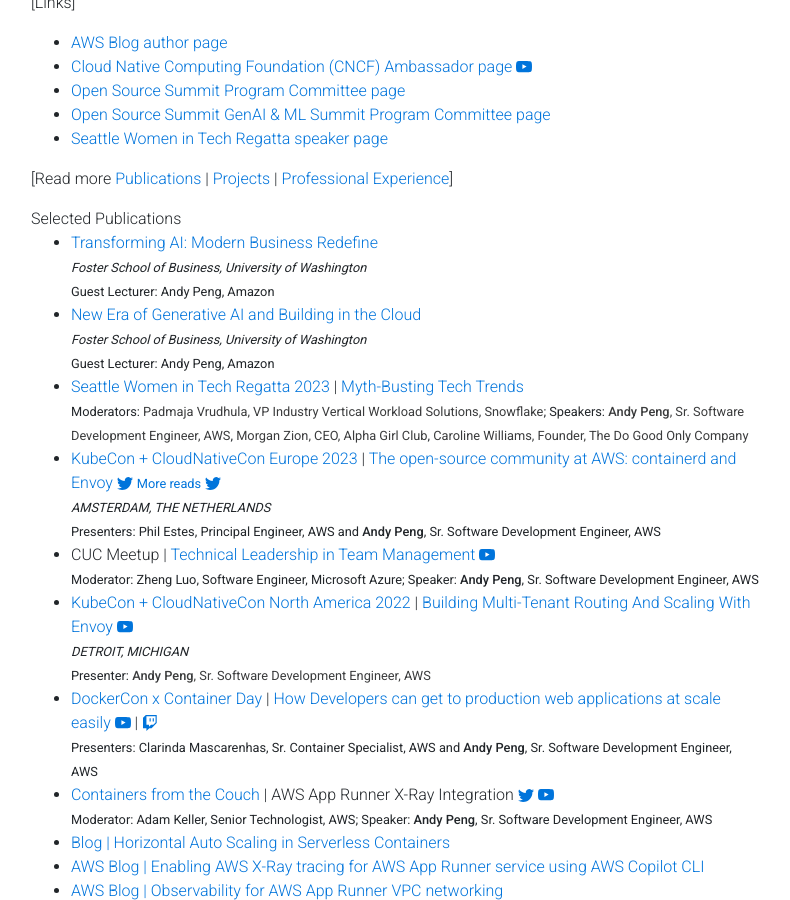
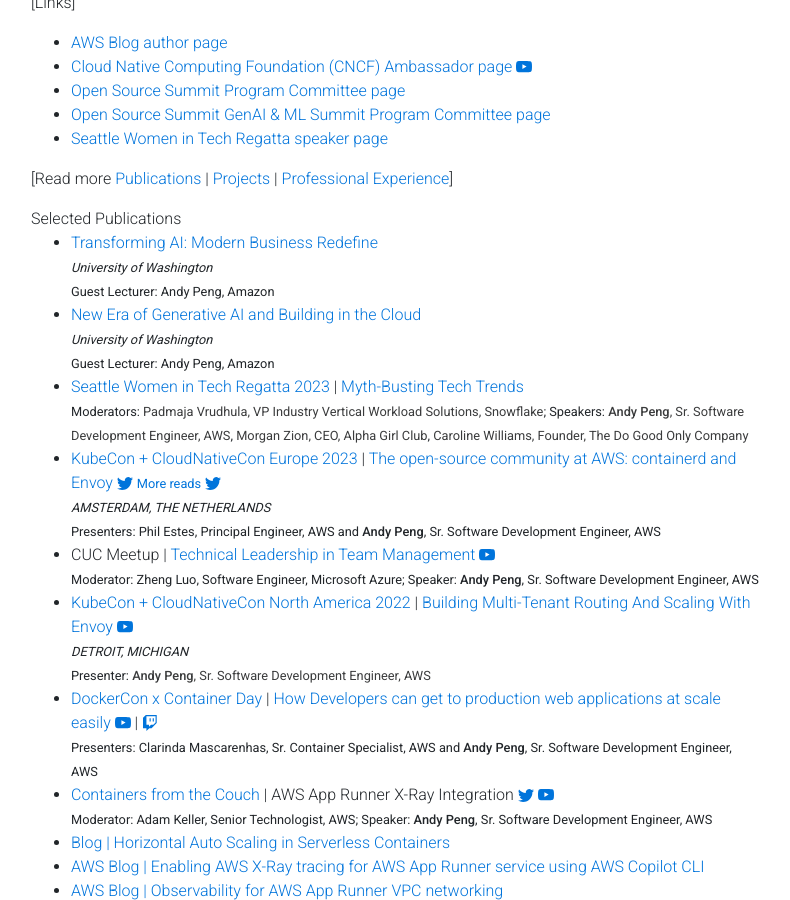
Before and after one commit to gfw001/gfw001.github.io, a Jekyll site: the page portfolio.html, which Jekyll copies as it is, in a window 1280 px wide and 900 px high, scrolled down 651 px. Shown: the whole window, without its empty margins (54-844 px from the left). Built offline with Jekyll 4.4.1, drawn with Linux system fonts in a browser that asks for light colours; nearby versions of some CDN libraries; a style sheet for code colours, icons or effects is not loaded.

Commit message:
Update portfolio.html

```diff
--- a/portfolio.html
+++ b/portfolio.html
@@ -189,12 +189,12 @@
 	<ul>
 	<li>
 		<a href="https://www.linkedin.com/posts/margaretmz_it-has-been-a-wonderful-experience-teaching-ugcPost-7190422362406735872-K7Bs?utm_source=share&utm_medium=member_desktop">Transforming AI: Modern Business Redefine</a><br>
-		<small><i>Foster School of Business, University of Washington</i></small><br>
+		<small><i>University of Washington</i></small><br>
 		<small>Guest Lecturer: Andy Peng, Amazon</small>
 	</li>
 	<li>
 		<a href="https://www.linkedin.com/posts/uw-foster-msis_msis-genai-demoday-ugcPost-7173432871800483841-wW0C?utm_source=share&utm_medium=member_desktop">New Era of Generative AI and Building in the Cloud</a><br>
-		<small><i>Foster School of Business, University of Washington</i></small><br>
+		<small><i>University of Washington</i></small><br>
 		<small>Guest Lecturer: Andy Peng, Amazon</small>
 	</li>
 	<li>
```
